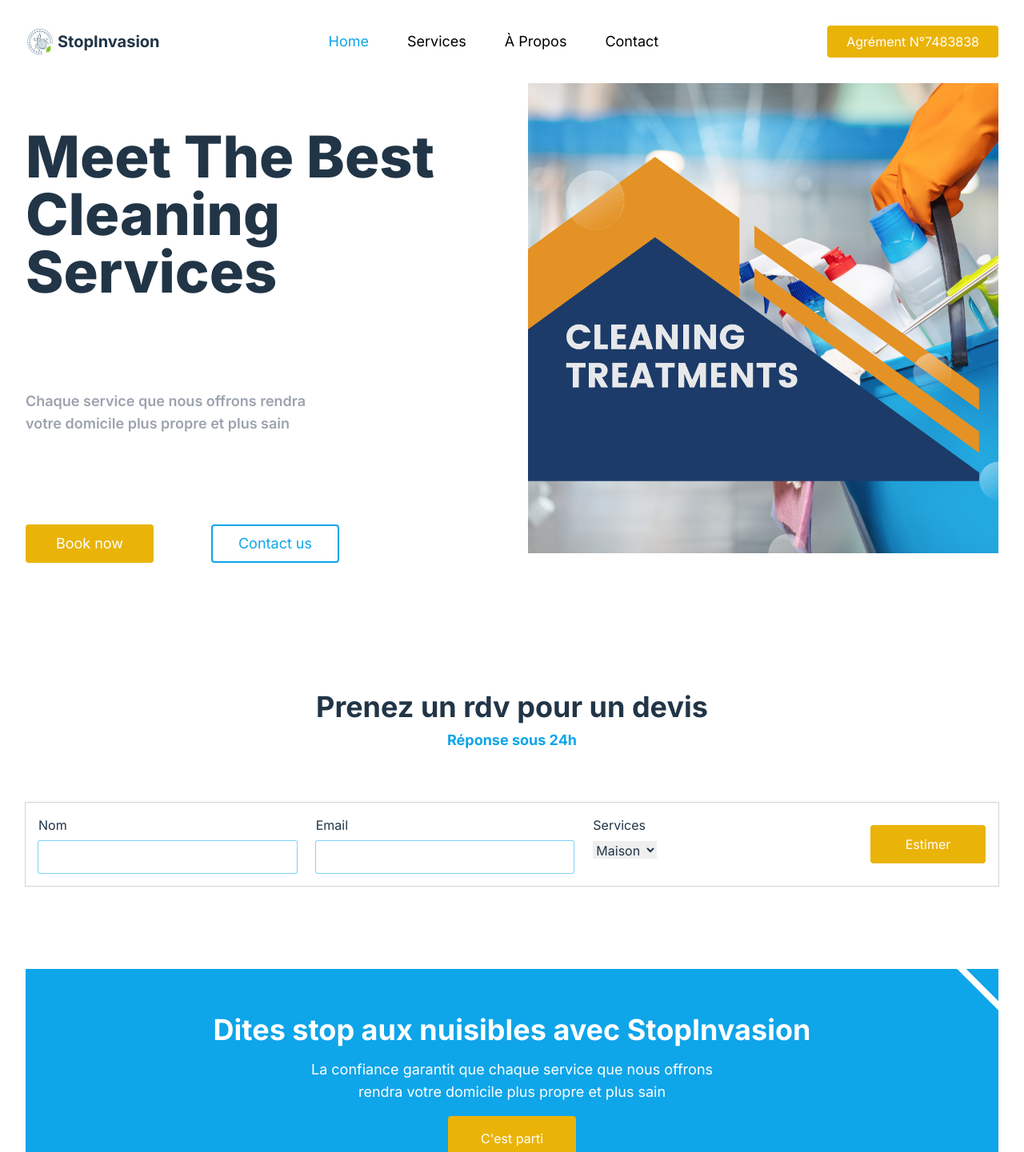
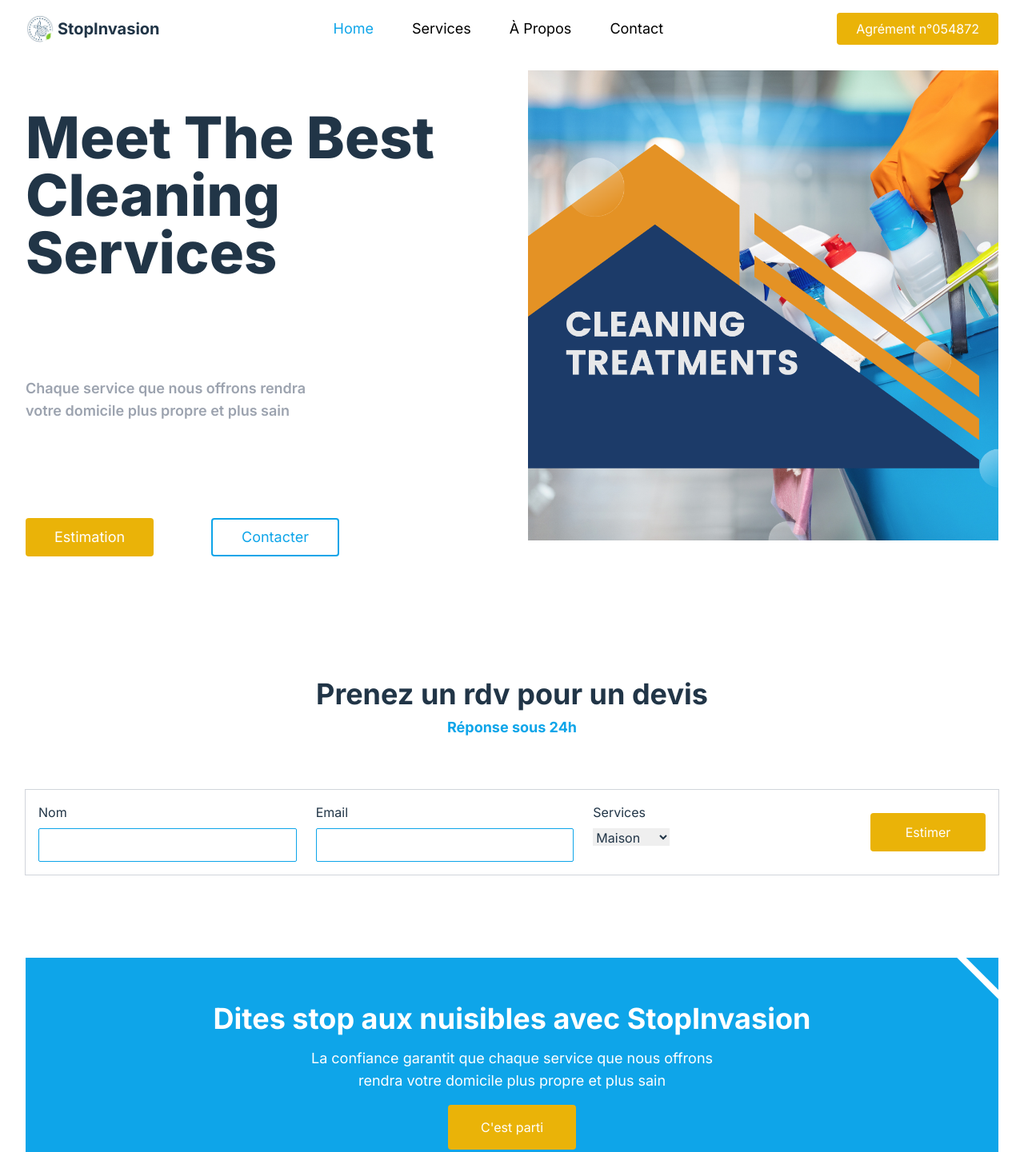
Before and after one commit to FaridAmimri/stopinvasion, a React (Vite) app: page / in a window 1280 px wide. Shown: the top 1441 px of the page at 80% size. Built offline with nearby package versions, Linux system fonts and the light colour scheme.

Commit message:
Fix css input bug + update Link redirect

```diff
--- a/src/components/AboutUs.tsx
+++ b/src/components/AboutUs.tsx
@@ -2,7 +2,7 @@
 
 const AboutUs = () => {
   return (
-    <div className='p-8 flex flex-col gap-6'>
+    <div className='p-8 pt-0 flex flex-col gap-6'>
       <div className='flex flex-col gap-8 text-lg'>
         <div className='flex flex-col gap-2'>
           <h3 className='text-xl font-bold text-sky-500'>Qui sommes nous ?</h3>
@@ -59,9 +59,7 @@ const AboutUs = () => {
         </div>
 
         <div className='flex flex-col gap-2'>
-          <h3 className='text-xl font-bold text-sky-500'>
-            Notre Approche Chez StopInvasion
-          </h3>
+          <h3 className='text-xl font-bold text-sky-500'>Notre Approche</h3>
           <p>
             Nous croyons en une approche respectueuse de l'environnement pour la
             gestion des nuisibles. Nous utilisons des méthodes durables et des
--- a/src/components/Booking.tsx
+++ b/src/components/Booking.tsx
@@ -38,7 +38,9 @@ const Booking = () => {
       Body: body
     }
 
+    // @ts-ignore
     if (window.Email) {
+      // @ts-ignore
       await window.Email.send(config).then(() =>
         alert('Request sent successfully')
       )
@@ -67,7 +69,7 @@ const Booking = () => {
             name='name'
             value={values.name}
             onChange={handleInput}
-            className='ring-1 ring-sky-300 p-2 rounded-sm'
+            className='border border-sky-500 p-2 rounded-sm focus:border-yellow-500 outline-none'
           />
         </div>
         <div className='flex flex-col gap-2 lg:flex-1'>
@@ -77,21 +79,19 @@ const Booking = () => {
             name='email'
             value={values.email}
             onChange={handleInput}
-            className='ring-1 ring-sky-300 p-2 rounded-sm'
+            className='border border-sky-500 p-2 rounded-sm focus:border-yellow-500 outline-none'
           />
         </div>
 
         <div className='flex flex-col gap-2 lg:flex-1'>
           <label>Services</label>
           <select
-            className='w-20'
+            className='w-24'
             name='service'
             value={values.service}
             onChange={handleInput}
           >
-            <option value='Maison' className='ring-1 ring-sky-300 p-2'>
-              Maison
-            </option>
+            <option value='Maison'>Maison</option>
             <option value='Bureau'>Bureau</option>
             <option value='Véhicule'>Véhicule</option>
           </select>
--- a/src/components/CallToAction.tsx
+++ b/src/components/CallToAction.tsx
@@ -1,4 +1,6 @@
 /** @format */
+
+import { Link } from 'react-router-dom'
 
 const CallToAction = () => {
   return (
@@ -21,7 +23,7 @@ const CallToAction = () => {
       </div>
       <div className='text-center md:hidden'>
         <button className='w-40 bg-yellow-500 rounded p-2 px-6 text-white'>
-          C'est parti
+          <Link to='/contact'> C'est parti</Link>
         </button>
       </div>
     </div>
--- a/src/components/Form.tsx
+++ b/src/components/Form.tsx
@@ -45,7 +45,9 @@ const Form = () => {
       Body: body
     }
 
+    // @ts-ignore
     if (window.Email) {
+      // @ts-ignore
       await window.Email.send(config).then(() =>
         alert('email sent successfully')
       )
@@ -66,7 +68,7 @@ const Form = () => {
             name='name'
             value={formState.name}
             onChange={handleInput}
-            className='ring-1 ring-sky-300 p-2 rounded-sm focus:ring-yellow-500'
+            className='p-2 border border-sky-500  rounded-sm focus:border-yellow-500 outline-none'
           />
         </div>
         <div className='flex flex-col gap-2'>
@@ -76,7 +78,7 @@ const Form = () => {
             name='subject'
             value={formState.subject}
             onChange={handleInput}
-            className='ring-1 ring-sky-300 p-2 rounded-sm'
+            className='p-2 border border-sky-500 rounded-sm focus:border-yellow-500 outline-none'
           />
         </div>
         <div className='flex flex-col gap-2'>
@@ -86,17 +88,17 @@ const Form = () => {
             name='email'
             value={formState.email}
             onChange={handleInput}
-            className='ring-1 ring-sky-300 p-2 rounded-sm'
+            className='p-2 border border-sky-500 rounded-sm focus:border-yellow-500 outline-none'
           />
         </div>
         <div className='flex flex-col gap-2'>
           <label htmlFor=''>Message</label>
           <textarea
-            rows={8}
+            rows={6}
             name='message'
             value={formState.message}
             onChange={handleInput}
-            className='ring-1 ring-sky-300 rounded-sm'
+            className='border border-sky-500 rounded-sm focus:border-yellow-500 outline-none'
           />
         </div>
         <div className=''>
--- a/src/components/Header.tsx
+++ b/src/components/Header.tsx
@@ -10,7 +10,7 @@ const Header = () => {
   const [activeMenu, setActiveMenu] = useState('Home')
 
   return (
-    <div className='flex items-center p-8 justify-between'>
+    <div className='flex items-center p-8 pt-4 justify-between'>
       {/* Logo */}
       <div className='flex items-center'>
         <img src='/logo.png' alt='' width={36} height={36} />
@@ -48,7 +48,7 @@ const Header = () => {
       {/* Book Button */}
       <div className='hidden md:flex '>
         <button className='bg-yellow-500 rounded p-2 px-6 text-white'>
-          Agrément N°7483838
+          Agrément n°054872
         </button>
       </div>
     </div>
--- a/src/components/Hero.tsx
+++ b/src/components/Hero.tsx
@@ -1,4 +1,6 @@
 /** @format */
+
+import { Link } from 'react-router-dom'
 
 const Hero = () => {
   return (
@@ -7,17 +9,17 @@ const Hero = () => {
         <h2 className='text-4xl font-extrabold leading-normal md:text-7xl'>
           Meet The Best Cleaning Services
         </h2>
-        <span className='text-lg text-gray-400 font-semibold md:w-2/3 2xl:text-3xl'>
+        <span className='text-lg text-gray-400 font-semibold my-6 md:w-2/3 2xl:text-3xl'>
           Chaque service que nous offrons rendra votre domicile plus propre et
           plus sain
         </span>
         <div className='flex justify-between text-lg md:w-2/3'>
-          <button className='w-40 bg-yellow-500 rounded p-2 px-6 text-white'>
-            <a href='#booking'>Book now</a>
+          <button className='w-30 bg-yellow-500 rounded p-2 px-6 text-white md:w-40'>
+            <a href='#booking'>Estimation</a>
           </button>
 
-          <button className='w-40 border-sky-500 border-2 rounded p-2 px-6 text-sky-500'>
-            Contact us
+          <button className='w-30 border-sky-500 border-2 rounded p-2 px-6 text-sky-500 md:w-40'>
+            <Link to='/contact'>Contacter</Link>
           </button>
         </div>
       </div>
```
